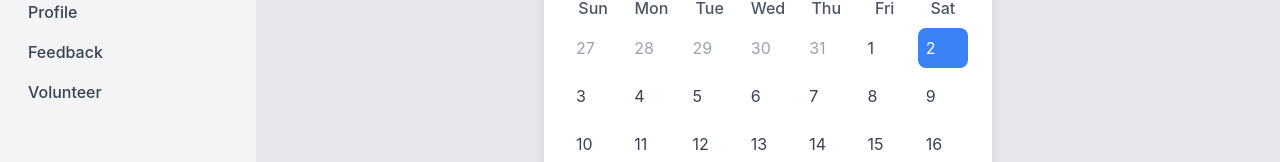
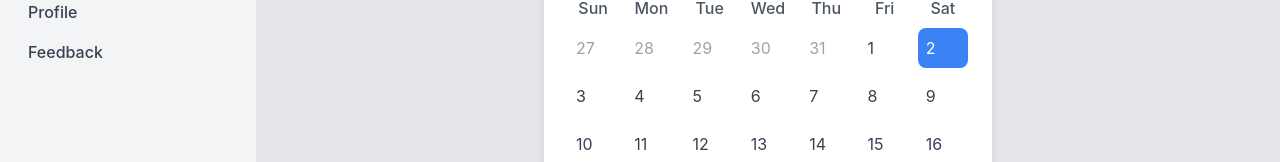
Before and after one commit to cfgcolumbus24/Team-4, a React (Create React App) app in the folder project/: page /dashboard in a window 1280 px wide. Shown: the part 136-298 px from the top of the page. Built offline with nearby package versions, Linux system fonts and the light colour scheme.

Commit message:
Deleted volunteer tab

```diff
--- a/project/src/dashboard.js
+++ b/project/src/dashboard.js
@@ -11,7 +11,6 @@ const navigation = [
   { name: 'Calendar', key: 'calendar' },
   { name: 'Profile', key: 'profile' },
   { name: 'Feedback', key: 'feedback' },
-  { name: 'Volunteer', key: 'volunteer' },
 ];
 
 function classNames(...classes) {
@@ -79,8 +78,6 @@ const Dashboard = () => {
         return <TeacherProfile />;
       case 'feedback':
         return <Feedback/>;
-      case 'volunteer':
-        return <VolunteerForm />;
       default:
         return <Calendar />;
     }
```
